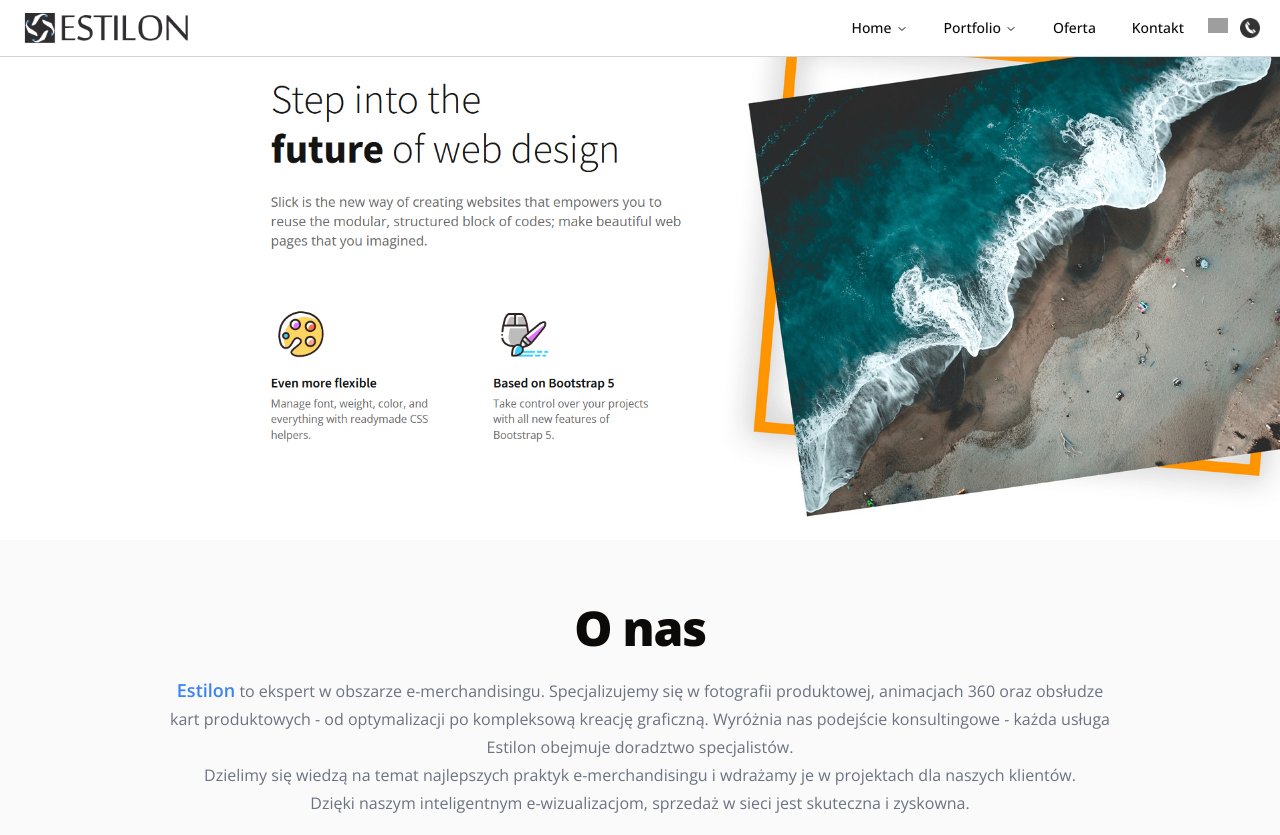
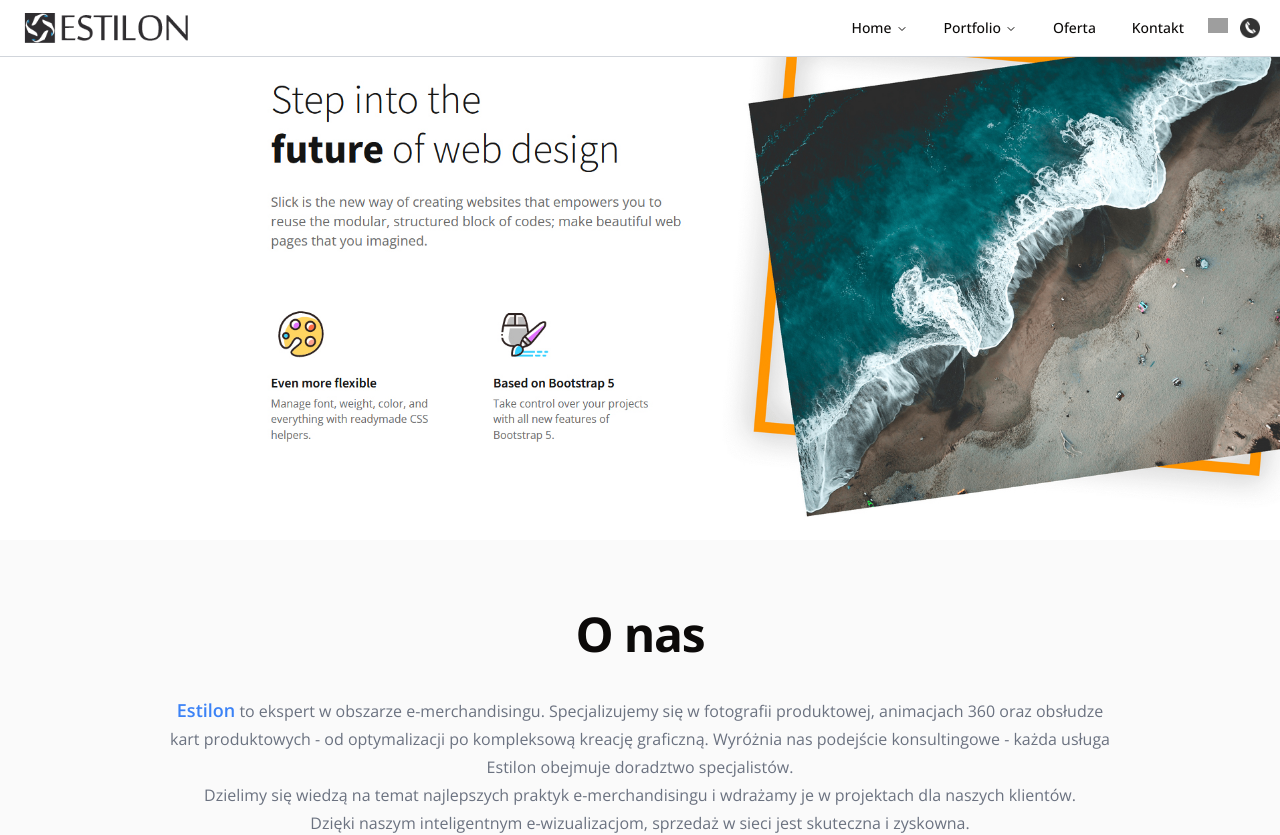
Before and after one commit to AndrzejPuczko/estilon-pl, a Next.js app: page / in a window 1280 px wide. Shown: the top 835 px of the page. Built offline with nearby package versions, Linux system fonts and the light colour scheme; grey boxes are pictures that could not be loaded.

Commit message:
fix: change heading and some styles

```diff
--- a/src/components/AboutUs.jsx
+++ b/src/components/AboutUs.jsx
@@ -5,7 +5,8 @@ const AboutUs = () => {
 	return (
 		<div class="about-us bg-zinc-50 py-16" id="o-nas">
 			<div className="flex max-w-1400 my-0 mx-auto items-center flex-col text-center">
-				<h1 className="scroll-m-20 text-4xl font-extrabold tracking-tight lg:text-5xl">O nas</h1>
+				<h3 className="scroll-m-20 pb-2 px-2 text-5xl font-bold tracking-tight transition-colors max-w-4xl leading-tight">O nas</h3>
+
 				<p className="leading-7 [&:not(:first-child)]:mt-6 max-w-5xl  px-10  text-gray-500">
 					<span className="text-lg font-semibold text-blue-500">Estilon</span> to ekspert w obszarze e-merchandisingu. Specjalizujemy się w fotografii produktowej, animacjach 360
 					oraz obsłudze kart produktowych - od optymalizacji po kompleksową kreację graficzną. Wyróżnia nas podejście konsultingowe - każda usługa Estilon obejmuje doradztwo
```
